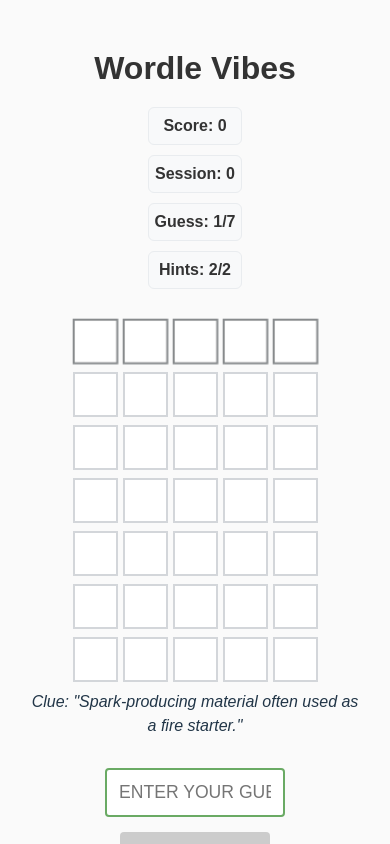
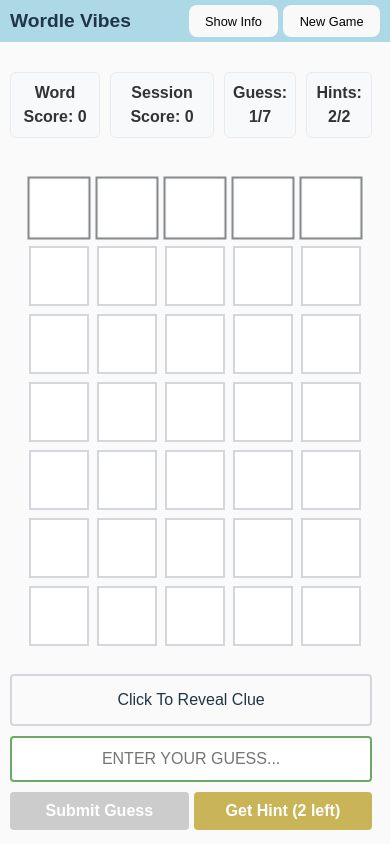
Before and after one commit to karencfisher/wordle-vibes, a React (Vite) app in the folder wordle-game/: page / in a window 390 px wide. Shown: the top 844 px of the page. Built offline with nearby package versions, Linux system fonts and the light colour scheme.

Commit message:
massive formatting

```diff
--- a/wordle-game/src/App.css
+++ b/wordle-game/src/App.css
@@ -4,7 +4,6 @@
   display: flex;
   align-items: center;
   justify-content: center;
-  padding: 20px;
 }
 
 * {
--- a/wordle-game/src/components/WordleGame.css
+++ b/wordle-game/src/components/WordleGame.css
@@ -1,36 +1,45 @@
 .wordle-game {
   max-width: 600px;
   margin: 0 auto;
-  padding: 20px;
   font-family: 'Arial', sans-serif;
   text-align: center;
   min-height: 100vh;
   display: flex;
   flex-direction: column;
-  justify-content: center;
+
+  padding: 0;
 }
 
-.wordle-game h1 {
-  color: #333;
-  margin-bottom: 20px;
-  font-size: 2.5rem;
+header {
+  display: flex;
+  align-items: center;
+  justify-content: space-between;
+  margin: 0px 0px 20px 0px;
+  padding: 10px;
+  width: 100%;
+  height: 5vh;
+  background-color: lightblue;
   font-weight: bold;
+  font-size: 1.2rem;
+}
+
+.menu {
+  display: flex;
+  gap: 5px;
+  font-size: .8rem;
 }
 
 .game-info {
-  display: grid;
-  grid-template-columns: 1fr 1fr;
-  grid-template-rows: 1fr 1fr;
+  display: flex;
+  justify-content: center;
   gap: 10px;
-  margin-bottom: 30px;
-  padding: 0 20px;
-  max-width: 400px;
-  margin-left: auto;
-  margin-right: auto;
+  margin-bottom: 10px;
+  padding: 10px;
+  max-width: 98%;
 }
 
 .score, .session-score, .guess-count, .hints-remaining {
-  font-size: 1.1rem;
+  font-size: 1rem;
   font-weight: bold;
   color: #333;
   text-align: center;
@@ -41,7 +50,8 @@
 }
 
 .game-board {
-  margin-bottom: 30px;
+  margin-bottom: 20px;
+  margin-top: 20px;
 }
 
 .guess-row {
@@ -102,16 +112,39 @@
 }
 
 .game-controls {
-  margin-bottom: 20px;
+  width: 98%;
+  display: flex;
+  flex-direction: column;
+  gap: 10px;
+  align-items: center;
+  padding: 0px 10px 0px 10px;
+}
+
+.disabled {
+  opacity: 0.5;
+  pointer-events: none;
+}
+
+
+.clue {
+  width: 100%;
+  padding: 12px;
+  font-size: 1rem;
+  border: 2px solid #d3d6da;
+  border-radius: 4px;
+  text-align: center;
+}
+
+.clue:hover {
+  cursor: pointer;
 }
 
 .guess-input {
-  width: 200px;
+  width: 100%;
   padding: 12px;
-  font-size: 1.1rem;
+  font-size: 1rem;
   border: 2px solid #d3d6da;
   border-radius: 4px;
-  margin-bottom: 15px;
   text-align: center;
   text-transform: uppercase;
 }
@@ -122,13 +155,16 @@
 }
 
 .button-group {
+  width: 100%;
   display: flex;
-  justify-content: center;
-  gap: 15px;
+  flex-direction: row;
+  justify-content: space-around;
+  gap: 5px;
 }
 
 .button-group button {
-  padding: 12px 24px;
+  width: 100%;
+  padding: 10px;
   font-size: 1rem;
   font-weight: bold;
   border: none;
@@ -166,26 +202,29 @@
 }
 
 .message {
+  position: absolute;
+  top: 33vh;
   margin: 20px 0;
   padding: 15px;
   border-radius: 4px;
   font-weight: bold;
   font-size: 1.1rem;
-}
-
-.message {
+  align-self: center;
+  max-width: 75%;
   background-color: #f0f8ff;
   color: #333;
   border: 1px solid #d3d6da;
 }
 
 .game-actions {
-  margin: 30px 0;
+  padding: 10px;;
+  width:98%;
 }
 
 .new-game-btn {
-  padding: 15px 30px;
-  font-size: 1.1rem;
+  width: 100%;
+  padding: 10px;
+  font-size: 1rem;
   font-weight: bold;
   background-color: #333;
   color: white;
@@ -200,8 +239,10 @@
 }
 
 .game-rules {
-  text-align: left;
-  background-color: #f8f9fa;
+  position: absolute;
+  top: 20vh;
+  align-self: center;
+  background-color: rgba(106, 170, 100, 0.7);
   padding: 20px;
   border-radius: 8px;
   margin-top: 30px;
@@ -254,57 +295,3 @@
   border-radius: 3px;
   font-weight: bold;
 }
-
-/* Responsive design */
-@media (max-width: 768px) {
-  .wordle-game {
-    padding: 10px;
-  }
-
-  .wordle-game h1 {
-    font-size: 2rem;
-  }
-
-  .letter-box {
-    width: 50px;
-    height: 50px;
-    font-size: 1.2rem;
-  }
-
-  .guess-input {
-    width: 180px;
-  }
-
-  .button-group {
-    flex-direction: column;
-    align-items: center;
-  }
-
-  .button-group button {
-    width: 150px;
-    margin-bottom: 10px;
-  }
-}
-
-@media (max-width: 480px) {
-  .letter-box {
-    width: 45px;
-    height: 45px;
-    font-size: 1rem;
-  }
-
-  .guess-row {
-    gap: 5px;
-  }
-
-  .game-info {
-    grid-template-columns: 1fr;
-    grid-template-rows: repeat(4, 1fr);
-    max-width: 200px;
-  }
-
-  .score, .session-score, .guess-count, .hints-remaining {
-    font-size: 1rem;
-    padding: 6px;
-  }
-}
--- a/wordle-game/src/components/WordleGame.jsx
+++ b/wordle-game/src/components/WordleGame.jsx
@@ -5,6 +5,7 @@
 const WordleGame = () => {
   const [targetWord, setTargetWord] = useState('');
   const [wordClue, setWordClue] = useState('');
+  const [showClue, setShowClue] = useState(false);
   const [guesses, setGuesses] = useState(Array(7).fill(''));
   const [currentGuess, setCurrentGuess] = useState(0);
   const [currentInput, setCurrentInput] = useState('');
@@ -15,6 +16,8 @@
   const [hintsUsed, setHintsUsed] = useState(0);
   const [hintPositions, setHintPositions] = useState([]);
   const [message, setMessage] = useState('');
+  const [showInfo, setShowInfo] = useState(false);
+  const [infoStatus, setInfoStatus] = useState('Show');
 
   const inputRef = useRef(null);
 
@@ -201,18 +204,45 @@
     }
   };
 
+  const toggleInfo = () => {
+    setShowInfo(!showInfo);
+  };
+
+  useEffect(() => {
+    const newStatus = showInfo ? "Hide" : "Show";
+    setInfoStatus(newStatus);
+  }, [showInfo]);
+
   useEffect(() => {
     if (inputRef.current) {
       inputRef.current.focus();
     }
   }, [currentInput, currentWordGuess]);
 
+    useEffect(() => {
+    if (message) {
+      const timeout = setTimeout(() => {
+        setMessage('');
+      }, 3000);
+
+      return () => clearTimeout(timeout); // Cleanup the timeout
+    }
+  }, [message]);
+
   return (
     <div className="wordle-game">
-      <h1>Wordle Vibes</h1>
+      <header>
+        <div>
+          Wordle Vibes
+        </div>
+        <div class="menu">
+          <button onClick={toggleInfo}>{infoStatus} Info</button>
+          <button onClick={startNewGame}>New Game</button>
+        </div>
+      </header>
       <div className="game-info">
-        <div className="score">Score: {score}</div>
-        <div className="session-score">Session: {sessionScore}</div>
+        <div className="score">Word Score: {score}</div>
+        <div className="session-score">Session Score: {sessionScore}</div>
         <div className="guess-count">Guess: {currentGuess + 1}/7</div>
         <div className="hints-remaining">Hints: {2 - hintsUsed}/2</div>
       </div>
@@ -238,11 +268,12 @@
             })}
           </div>
         ))}
-      <i>Clue: {wordClue}</i>
       </div>
 
-      {gameStatus === 'playing' && (
-        <div className="game-controls">
+      <div className={`game-controls ${gameStatus !== 'playing' ? 'disabled' : ''}`}>
+        <div className="clue" onClick={() => setShowClue(true)}>
+          {showClue ? wordClue : 'Click To Reveal Clue' }
+        </div>
         <input
           type="text"
           ref={inputRef}
@@ -262,16 +293,10 @@
           </button>
         </div>
       </div>
-      )}
 
       {message && <div className="message">{message}</div>}
 
-      <div className="game-actions">
-        <button onClick={startNewGame} className="new-game-btn">
-          New Game
-        </button>
-      </div>
-
+      {showInfo && (
         <div className="game-rules">
           <h3>How to Play:</h3>
           <ul>
@@ -285,6 +310,7 @@
             </li>
           </ul>
         </div>
+      )}
       </div>
   );
 };
--- a/wordle-game/src/utils/words.js
+++ b/wordle-game/src/utils/words.js
@@ -1,8 +1,4 @@
-// import wordsText from '../words.txt?raw';
 import wordsClues from './word_clues.js';
-
-// Parse the words from the text file
-// export const WORDS = wordsText.trim().split('\n').map(word => word.trim().toLowerCase());
 
 // Get a random word from the list
 export const getRandomWord = () => {
```
Lines whose indentation alone changed are shown as unchanged.
